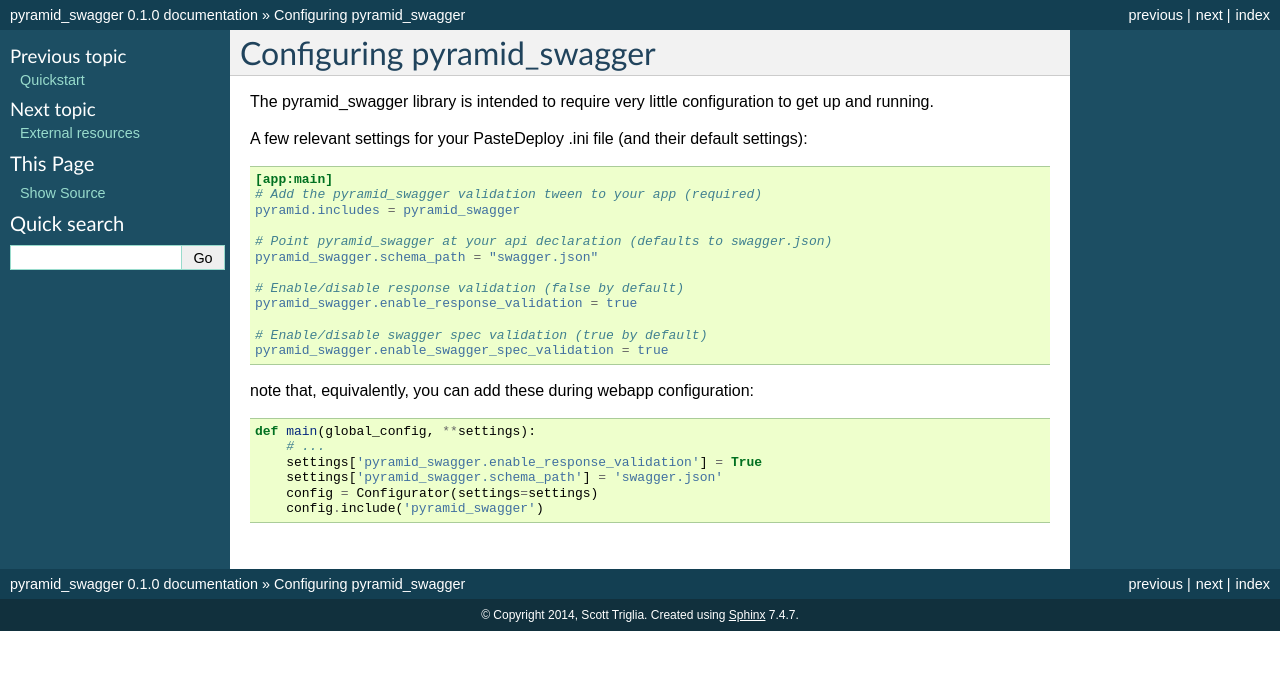
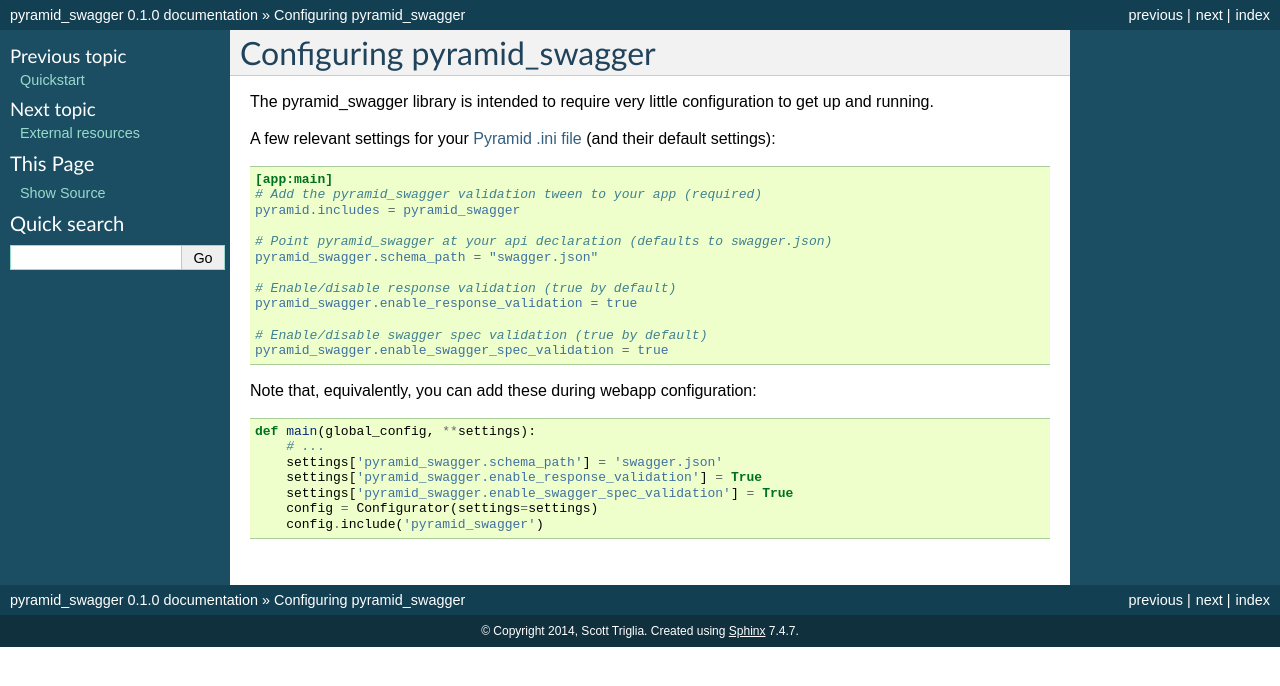
Before and after one commit to Yelp/pyramid_swagger, a Sphinx documentation site: the page built from docs/configuration.rst, in a window 1280 px wide. Shown: the top 686 px of the page. Built offline with Sphinx 7.4.7, drawn with Linux system fonts in a browser that asks for light colours.

Commit message:
Improve configuration

```diff
--- a/docs/configuration.rst
+++ b/docs/configuration.rst
@@ -4,7 +4,7 @@
 The pyramid_swagger library is intended to require very little configuration to
 get up and running.
 
-A few relevant settings for your PasteDeploy .ini file (and their default settings):
+A few relevant settings for your `Pyramid .ini file <http://docs.pylonsproject.org/projects/pyramid/en/latest/narr/environment.html#pyramid-includes-vs-pyramid-config-configurator-include>`_ (and their default settings):
 
 .. code-block:: ini
 
@@ -15,19 +15,20 @@
         # Point pyramid_swagger at your api declaration (defaults to swagger.json)
         pyramid_swagger.schema_path = "swagger.json"
 
-        # Enable/disable response validation (false by default)
+        # Enable/disable response validation (true by default)
         pyramid_swagger.enable_response_validation = true
 
         # Enable/disable swagger spec validation (true by default)
         pyramid_swagger.enable_swagger_spec_validation = true
 
-note that, equivalently, you can add these during webapp configuration:
+Note that, equivalently, you can add these during webapp configuration:
 
 .. code-block:: python
 
         def main(global_config, **settings):
             # ...
+            settings['pyramid_swagger.schema_path'] = 'swagger.json'
             settings['pyramid_swagger.enable_response_validation'] = True
-            settings['pyramid_swagger.schema_path'] = 'swagger.json'
+            settings['pyramid_swagger.enable_swagger_spec_validation'] = True
             config = Configurator(settings=settings)
             config.include('pyramid_swagger')
```
